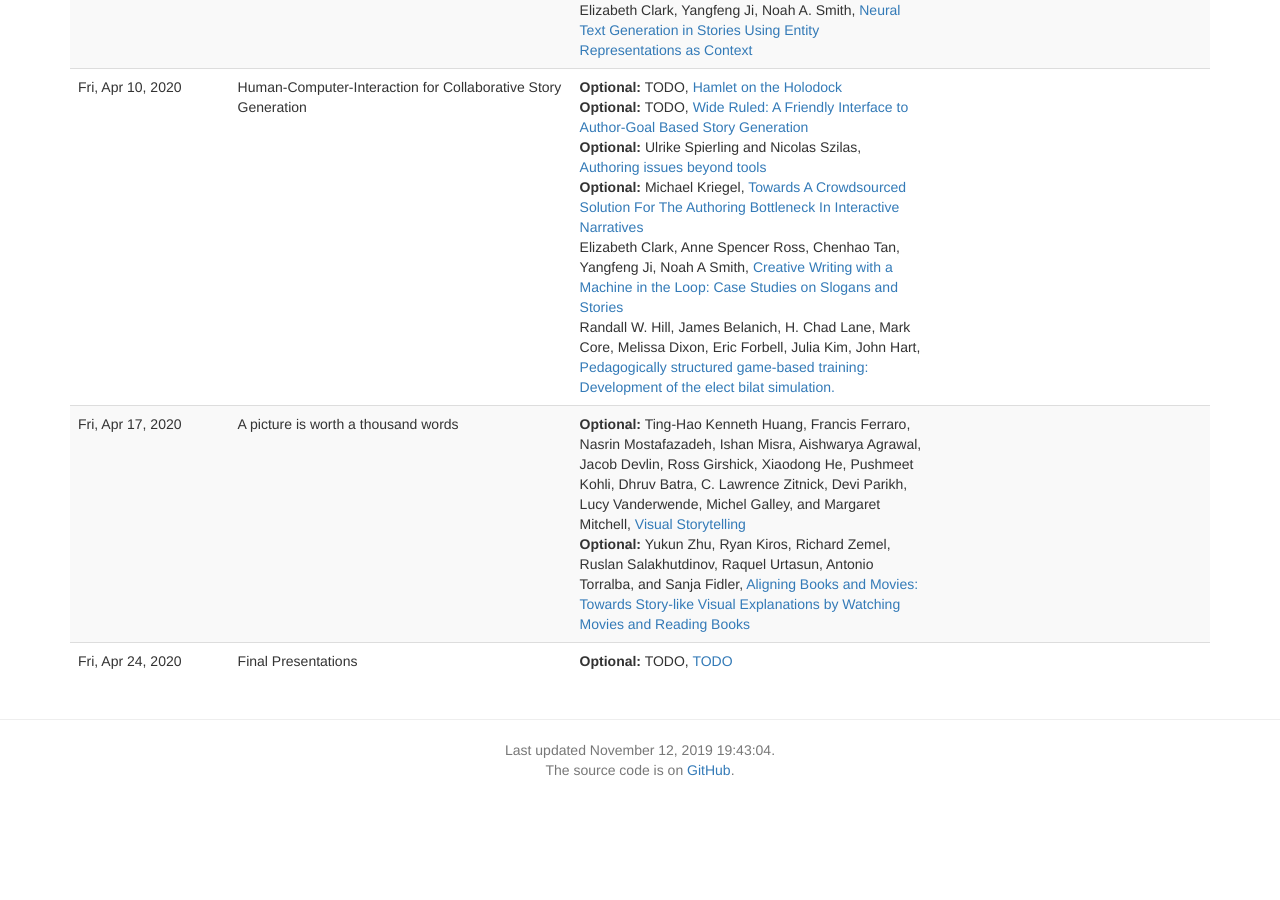
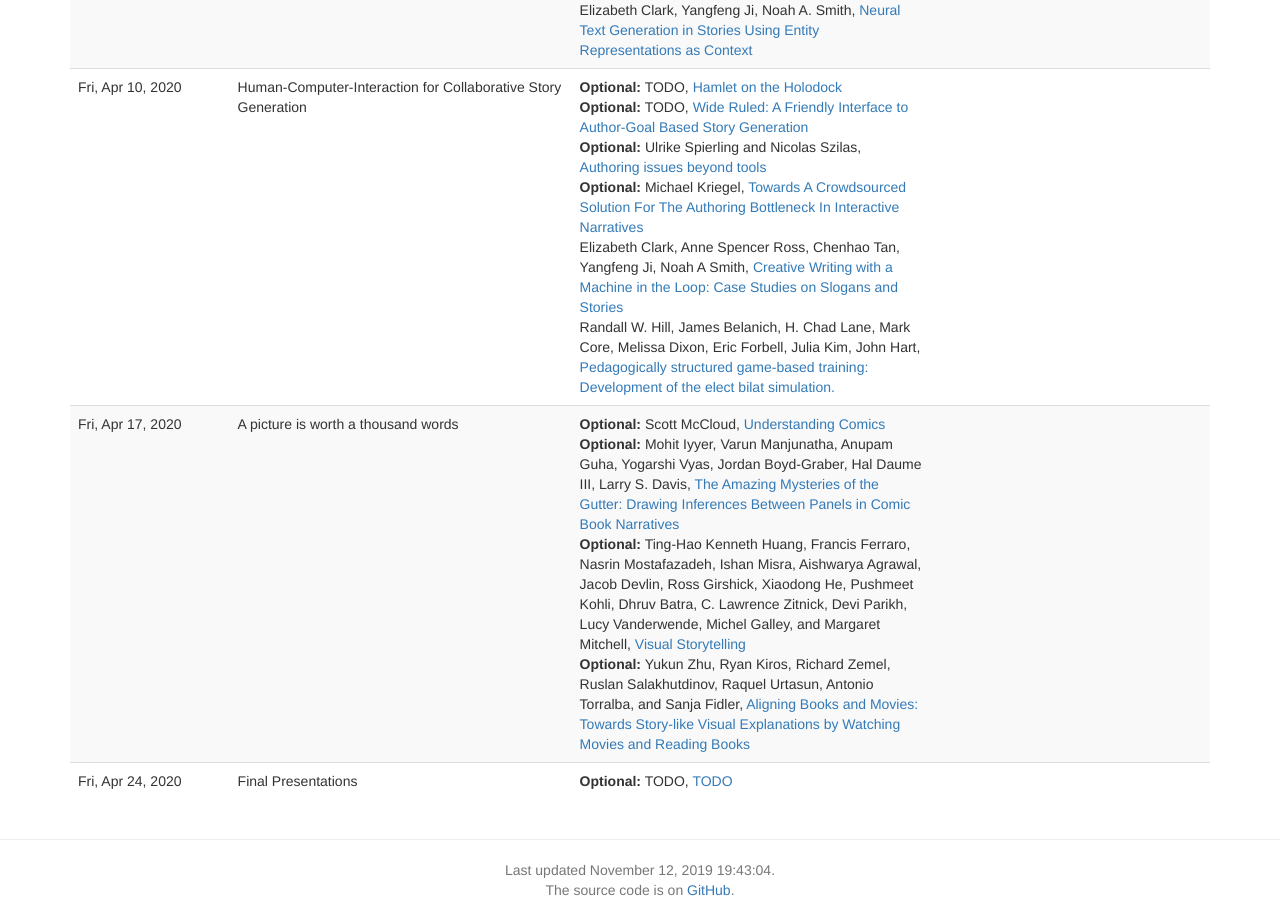
Before and after one commit to interactive-fiction-class/interactive-fiction-class.github.io, a Jekyll site: the page built from lectures.md, in a window 1280 px wide and 900 px high, scrolled down 2229 px. Built offline with Jekyll 4.4.1, drawn with Linux system fonts in a browser that asks for light colours; nearby versions of some CDN libraries; a script that is not in the unit is left out; before the commit the page ends 3009 px from its top, so only the background shows below that.

Commit message:
Update lectures.yaml

```diff
--- a/_data/lectures.yaml
+++ b/_data/lectures.yaml
@@ -292,6 +292,16 @@
   slides:
   readings:
     -
+      title: Understanding Comics
+      authors: Scott McCloud
+      optional: TODO
+      url: https://www.amazon.com/Understanding-Comics-Invisible-Scott-McCloud/
+    -
+      title: The Amazing Mysteries of the Gutter&colon; Drawing Inferences Between Panels in Comic Book Narratives
+      authors: Mohit Iyyer, Varun Manjunatha, Anupam Guha, Yogarshi Vyas, Jordan Boyd-Graber, Hal Daume III, Larry S. Davis
+      optional: TODO
+      url: http://openaccess.thecvf.com/content_cvpr_2017/html/Iyyer_The_Amazing_Mysteries_CVPR_2017_paper.html
+    -
       title: Visual Storytelling
       authors: Ting-Hao Kenneth Huang, Francis Ferraro, Nasrin Mostafazadeh, Ishan Misra, Aishwarya Agrawal, Jacob Devlin, Ross Girshick, Xiaodong He, Pushmeet Kohli, Dhruv Batra, C. Lawrence Zitnick, Devi Parikh, Lucy Vanderwende, Michel Galley, and Margaret Mitchell
       optional: TODO
```
